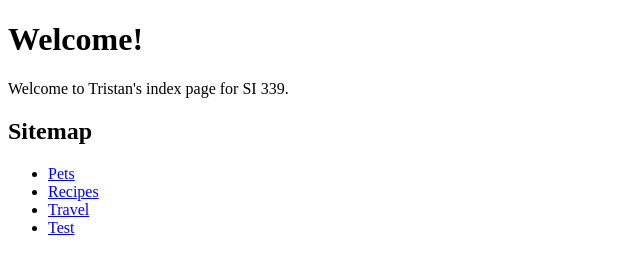
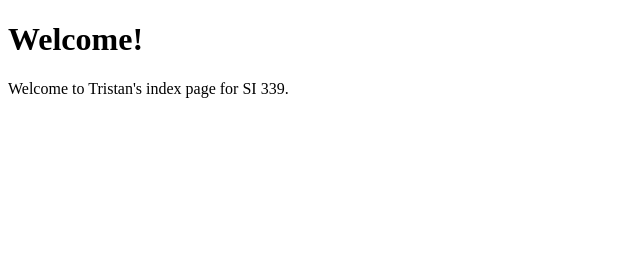
Before and after one commit to tgoodell/first_site, a plain HTML site: page index.html in a window 1280 px wide. Shown: the whole page, without its empty margins (0-640 px from the left). Drawn offline with Linux system fonts and the light colour scheme.

Commit message:
Update index.html - Remove sitemap

```diff
--- a/index.html
+++ b/index.html
@@ -9,14 +9,6 @@
     <main>
         <h1>Welcome!</h1>
         <p>Welcome to Tristan's index page for SI 339.</p>
-
-        <h2>Sitemap</h2>
-        <ul>
-            <li><a href="pets.html">Pets</a></li>
-            <li><a href="recipes.html">Recipes</a></li>
-            <li><a href="travel.html">Travel</a></li>
-            <li><a href="test.html">Test</a></li>
-        </ul>
     </main>
 </body>
 </html>
```
